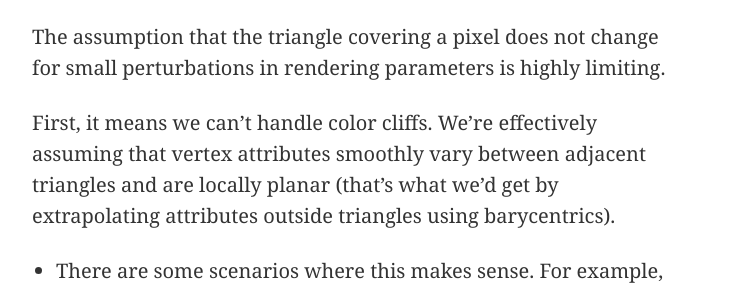
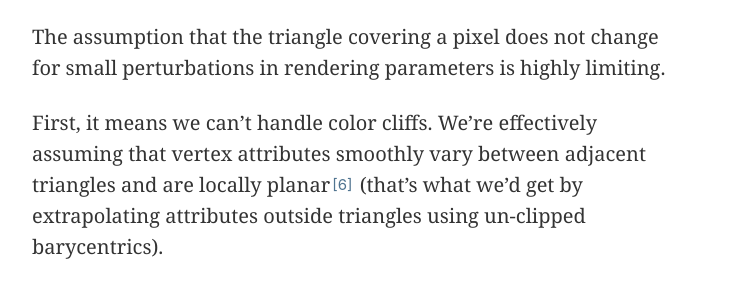
Before and after one commit to andrewkchan/andrewkchan.github.io, a plain HTML site: page posts/diff-render.html in a window 1280 px wide. Shown: the part 4296-4579 px from the top of the page, without its empty margins (116-850 px from the left). Drawn offline with nearby package versions, Linux system fonts and the light colour scheme.

Commit message:
more citations

```diff
--- a/posts/diff-render.html
+++ b/posts/diff-render.html
@@ -156,8 +156,8 @@
       The assumption that the triangle covering a pixel does not change for small perturbations in rendering parameters is highly limiting.
     </p>
     <p>
-      First, it means we can't handle color cliffs. We're effectively assuming that vertex attributes smoothly vary between adjacent triangles and are locally planar
-      (that's what we'd get by extrapolating attributes outside triangles using barycentrics).
+      First, it means we can't handle color cliffs. We're effectively assuming that vertex attributes smoothly vary between adjacent triangles and are locally planar<dt-cite key="Genova_2018_CVPR"></dt-cite>
+      (that's what we'd get by extrapolating attributes outside triangles using un-clipped barycentrics).
     </p>
     <ul>
       <li>
```
Also changed, not shown: source/posts/diff-render.html (+2 -1 lines).
